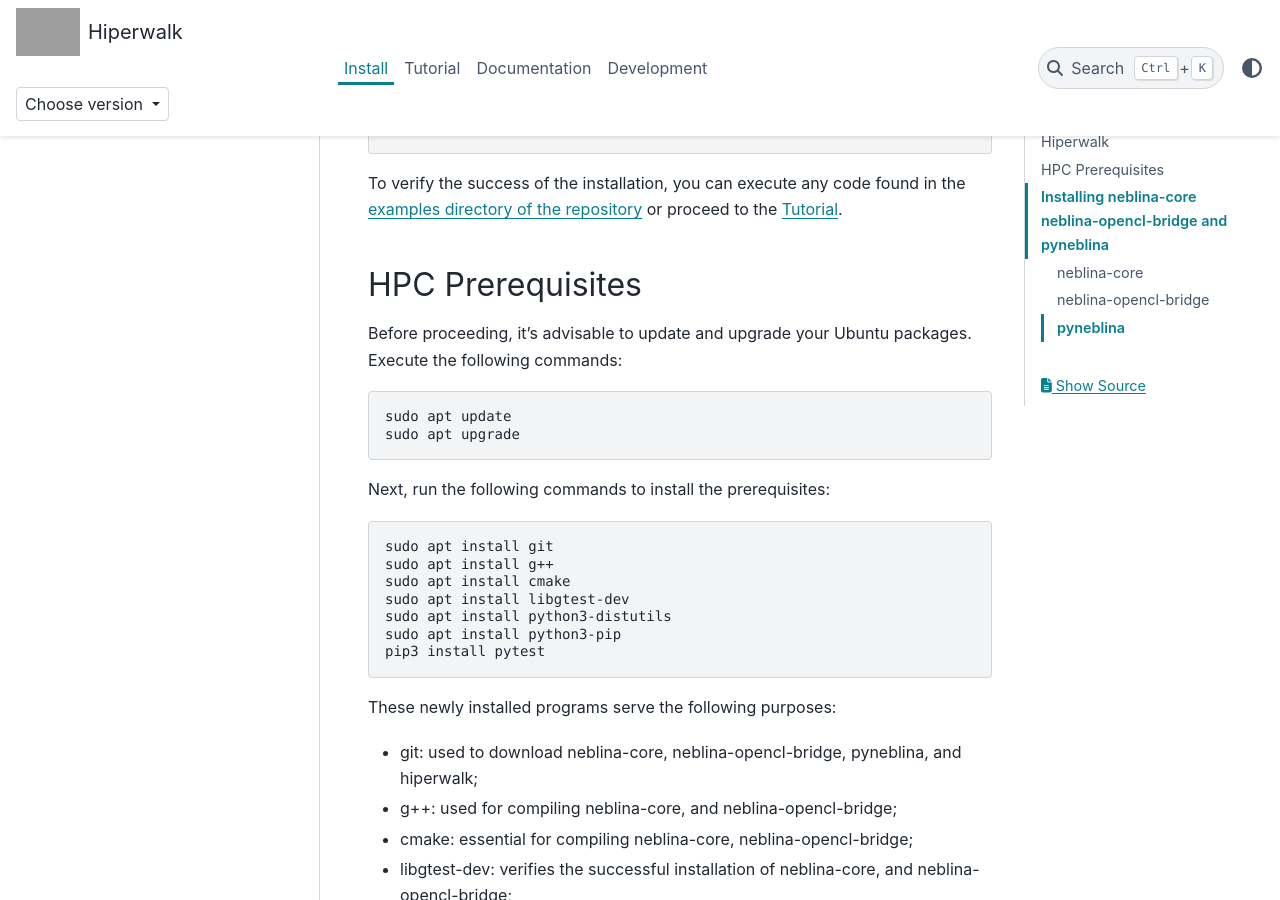
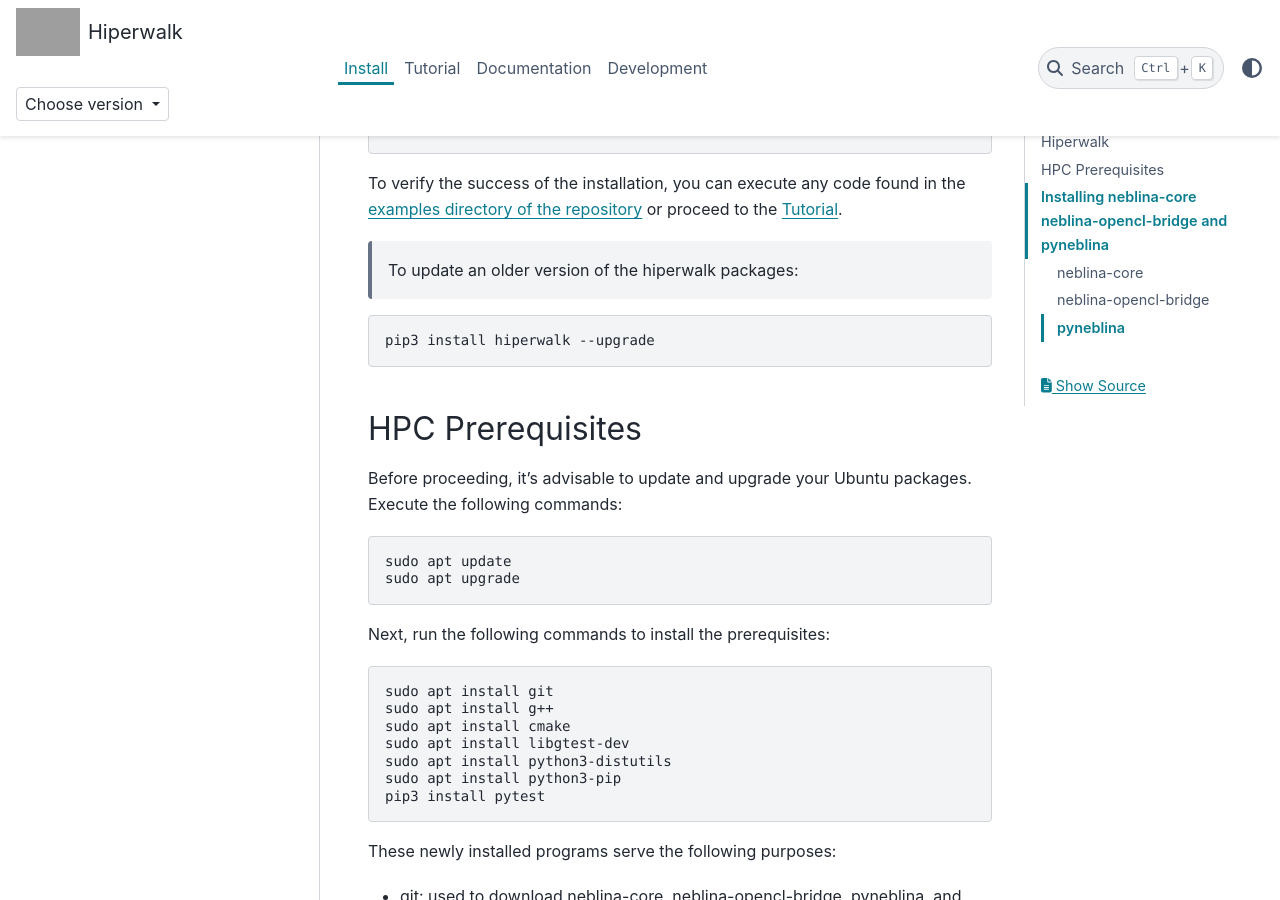
Before and after one commit to hiperwalk/hiperwalk, a Sphinx documentation site: the page built from docs/install/index.rst, in a window 1280 px wide and 900 px high, scrolled down 1130 px. Built offline with Sphinx 7.4.7 and the PyData theme 0.15.4, drawn with Linux system fonts in a browser that asks for light colours; grey boxes are pictures that could not be loaded.

Commit message:
Update index.rst

```diff
--- a/docs/install/index.rst
+++ b/docs/install/index.rst
@@ -60,6 +60,12 @@ you can execute any code found in the
 `examples directory of the repository
 <https://github.com/hiperwalk/hiperwalk/tree/master/examples>`_
 or proceed to the :ref:`docs_tutorial`.
+
+    To update an older version of the hiperwalk packages:
+
+.. code-block:: shell
+
+   pip3 install hiperwalk --upgrade
 
 .. _docs_install_hpc_prerequisites:
 
```
